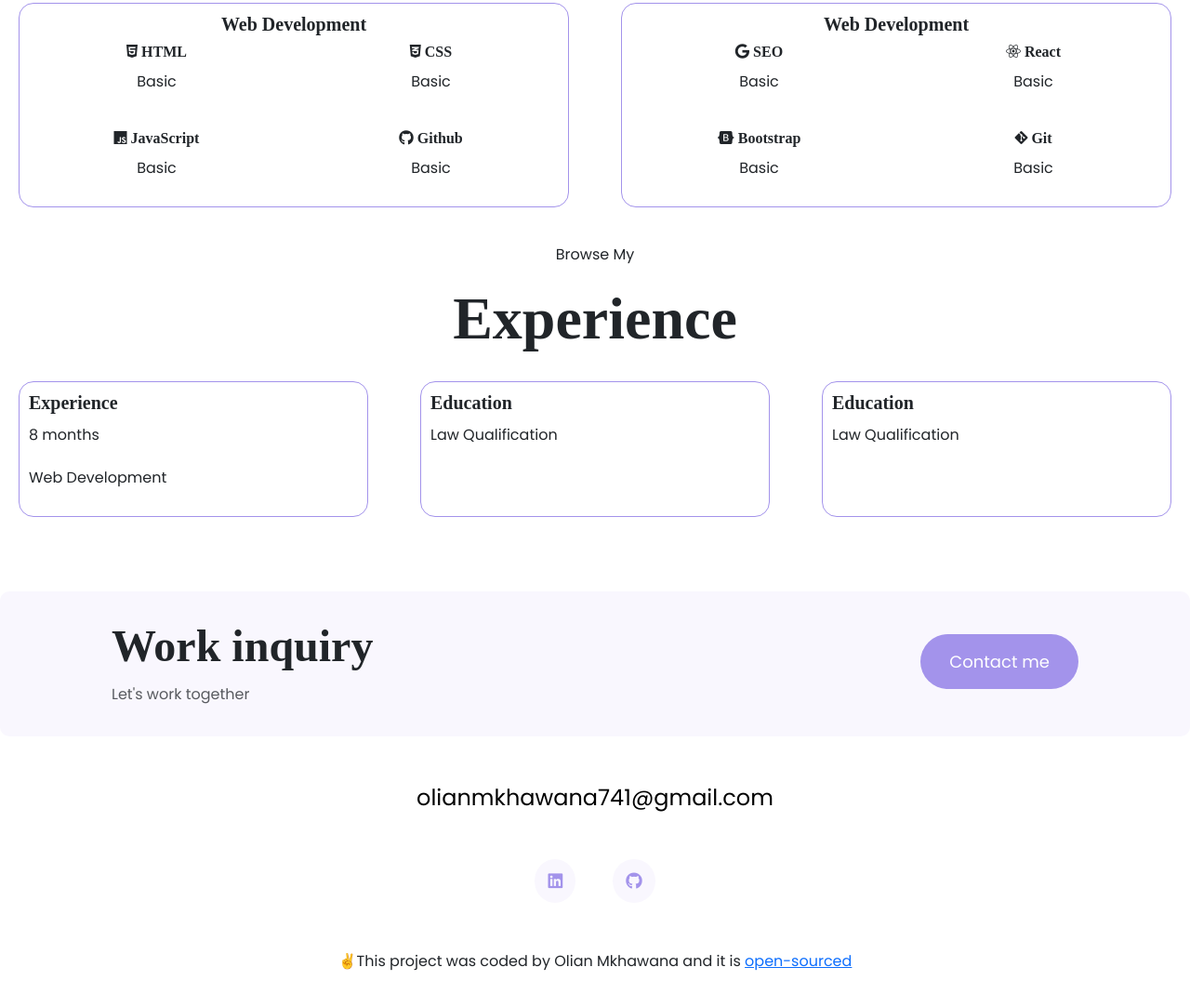
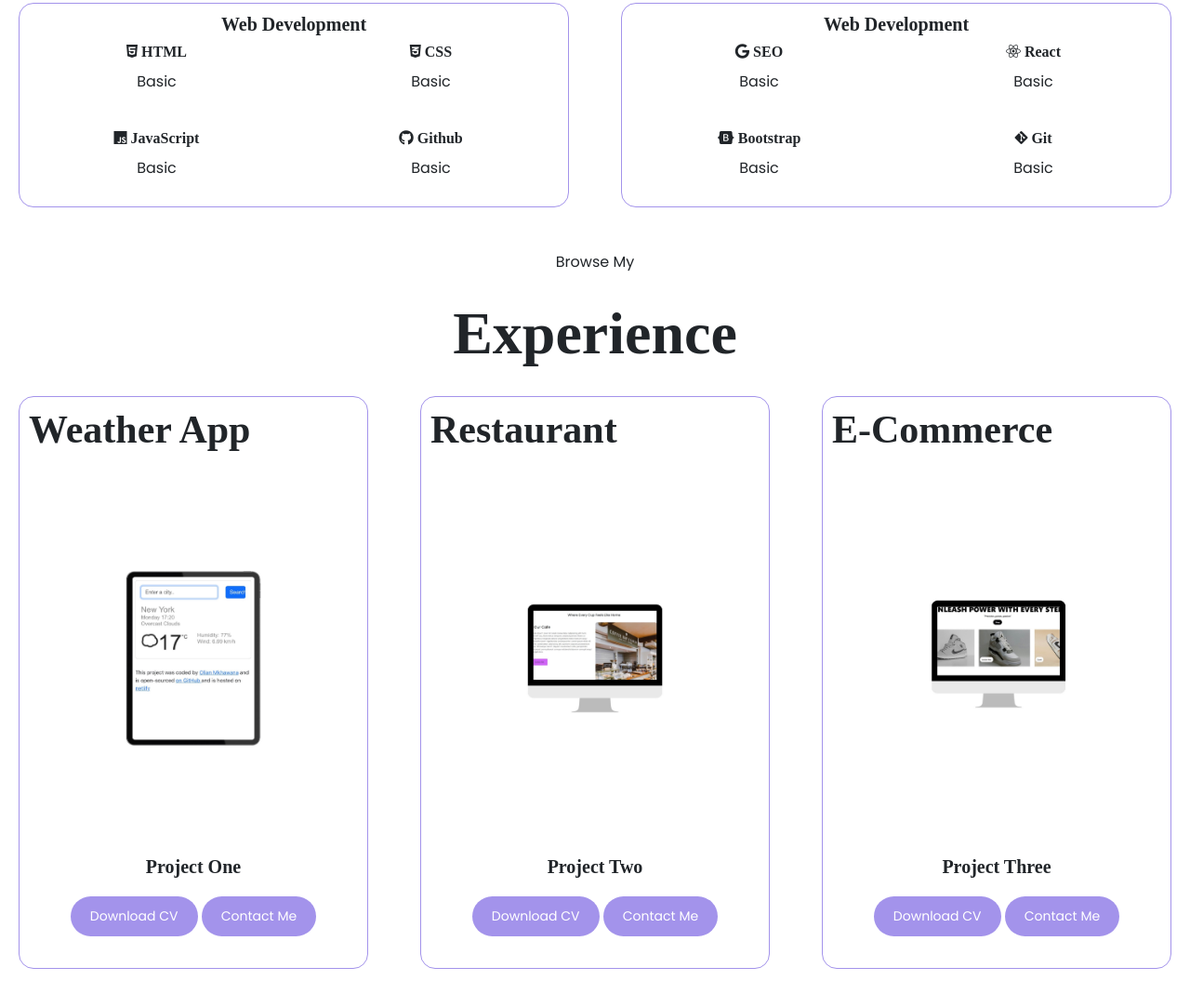
Before and after one commit to Olian741/My-Portfolio, a plain HTML site: page index.html in a window 1280 px wide. Shown: the part 1645-2728 px from the top of the page at 93% size. Drawn offline with nearby package versions, Linux system fonts and the light colour scheme.

Commit message:
Added images for my project

```diff
--- a/index.html
+++ b/index.html
@@ -26,13 +26,13 @@
       <a href="/" title="Homepage">Home</a>
     </li>
     <li>
-      <a href="#" title="About Olian">About</a>
+      <a href="#about" title="About Olian">About</a>
       </li>
     <li>
-      <a href="#" title="Olian's Work">Work</a>
+      <a href="#projects" title="Olian's Work">Projects</a>
       </li>
     <li>
-      <a href="#" title="Contact Olian">Contact</a>
+      <a href="#contact" title="Contact Olian">Contact</a>
     </li>
   </ul>
 </div>
@@ -51,7 +51,7 @@
     </span>
   </div>
 </div>
-   <div class="container mb-5 d-flex align-items-center">
+   <div class="container mb-5 d-flex align-items-center" id="about">
   <img src="./images/avatar 2.jpg" alt="Olian's Avatar" class="avatar-img">
   <div class="about-content ms-4">
     <p class="text-center m-2">Get To Know More</p>
@@ -80,7 +80,7 @@ I am currently expanding my skills and I am excited to explore opportunities tha
 </div>
 
 
-<p class="text-center mb">Explore My</p>
+<p class="text-center mb" id="projects">Explore My</p>
  <h2 class="text-center">Experience</h2>
 <div class="d-flex gap-3 mb-3">
       <div class="content-border">
@@ -113,7 +113,7 @@ I am currently expanding my skills and I am excited to explore opportunities tha
         </ul>
       </div>
       <div class="content-border">
-        <h5 class="text-center">Web Development</h5>
+        <h5 class="text-center ">Web Development</h5>
         <ul class="skills-list">
           <li>
         <h6><i class="fa-brands fa-google"></i>
@@ -142,35 +142,62 @@ I am currently expanding my skills and I am excited to explore opportunities tha
         </ul>
       </div>
     </div>
-<p class="text-center">Browse My</p>
+<p class="text-center m-4">Browse My</p>
 <h2 class="text-center">Experience</h2>
 <div class="d-flex gap-3 mb-3">
       <div class="content-border">
-        <h5>Experience</h5>
-        <p>8 months</p>
-        <p>Web Development</p>
+        <h3>Weather
+          App
+        </h3>
+        <img src="./images/Weather.jpg" alt="">
+        <h5 class="text-center">Project One</h5>
+        <div class="button-container mb-4">
+      <span>
+  <a href="#" class="btn btn-small-branding" title="Download CV">Download CV</a>
+</span>
+<span>
+  <a href="#" class="btn btn-small-branding" title="Contact Me">Contact Me</a>
+</span>
+        </div>
       </div>
       <div class="content-border">
-        <h5>Education</h5>
-        <p>Law Qualification</p>
+        <h3>Restaurant</h3>
+        <img src="./images/Restaurant.jpeg" alt="">
+        <h5 class="text-center">Project Two</h5>
+         <div class="button-container">
+      <span>
+  <a href="#" class="btn btn-small-branding" title="Download CV">Download CV</a>
+</span>
+<span>
+  <a href="#" class="btn btn-small-branding" title="Contact Me">Contact Me</a>
+</span>
+        </div>
       </div>
         <div class="content-border">
-        <h5>Education</h5>
-        <p>Law Qualification</p>
+        <h3> E-Commerce</h3>
+        <img src="./images/Store.jpeg" alt="">
+        <h5 class="text-center">Project Three</h5>
+         <div class="button-container">
+      <span>
+  <a href="#" class="btn btn-small-branding" title="Download CV">Download CV</a>
+</span>
+<span>
+  <a href="#" class="btn btn-small-branding" title="Contact Me">Contact Me</a>
+</span>
+        </div>
       </div>
     </div>
-      <footer>
+
+
+      <footer id="contact">
         <div class="contact-box d-flex
         justify-content-between mb-5 d-none d-md-flex">
           <div>
-          <h3>Work inquiry</h3>
-          <p class="text-muted">Let's work together</p>
+          <p class="text-muted">Get in Touch</p>
+          <h3>Contact Me</h3>
           </div>
           <div>
-          <a href="#"
-          class="btn btn-branding mt-3"
-          title="Contact Olian">
-            Contact me</a>
+
           </div>
         </div>
         <div class="d-flex justify-content-center mb-5">
@@ -181,11 +208,6 @@ I am currently expanding my skills and I am excited to explore opportunities tha
       </a>
         </div>
       <div class="social-links d-flex justify-content-center mb-5">
-        <a href="https://www.linkedin/olian"
-        target="_blank"
-        title="LinkedIn Profile">
-          <i class="fa-brands fa-linkedin"></i></a>
-
         <a href="https://www.github.com/Olian741"
         target="_blank"
         title="Github Profile">
--- a/src/style.css
+++ b/src/style.css
@@ -25,7 +25,7 @@ h2{
   font-size: 64px;
 }
 h3{
-  font-size: 48px;
+  font-size: 42px;
 }
  p{
   font-size: 16px;
@@ -76,6 +76,10 @@ h3{
  .laptop{
   border-radius: 10px;
  }
+ .button-container {
+  text-align: center;
+  margin-top: 20px;
+}
  .btn-branding{
   background: var(--branding-color);
   border-radius: 30px;
@@ -84,6 +88,14 @@ h3{
   line-height: 27px;
   padding: 15px 30px;
  }
+ .btn-small-branding {
+  background: var(--branding-color);
+  border-radius: 30px;
+  color: #fff;
+  font-size: 14px;
+  line-height: 21px;
+  padding: 10px 20px;
+}
 .container {
   display: flex;
   gap: 20px;
@@ -94,6 +106,12 @@ h3{
   width: 100%;
   border-radius: 16px;
   margin: 20px;
+}
+.content-border img {
+  width: 80%;
+  max-width: 300px;
+  display: block;
+  margin: 0 auto;
 }
 .avatar-img , .hero-img {
   width: 250px;
@@ -147,7 +165,6 @@ footer{
   margin: 60px 0;
 }
 footer .contact-box{
-  background: var(--secondary-color);
   padding: 30px 120px;
   border-radius: 10px;
 }
```
Also changed, not shown: images/Restaurant.jpeg (added), images/Store.jpeg (added), images/Weather.jpg (added).
